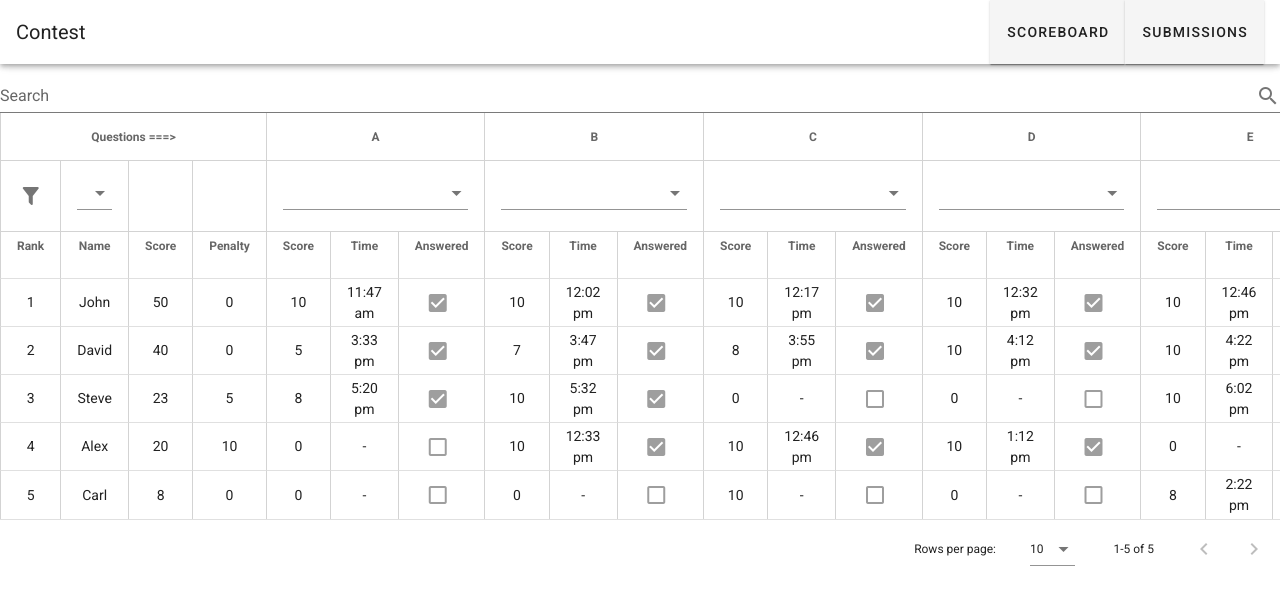
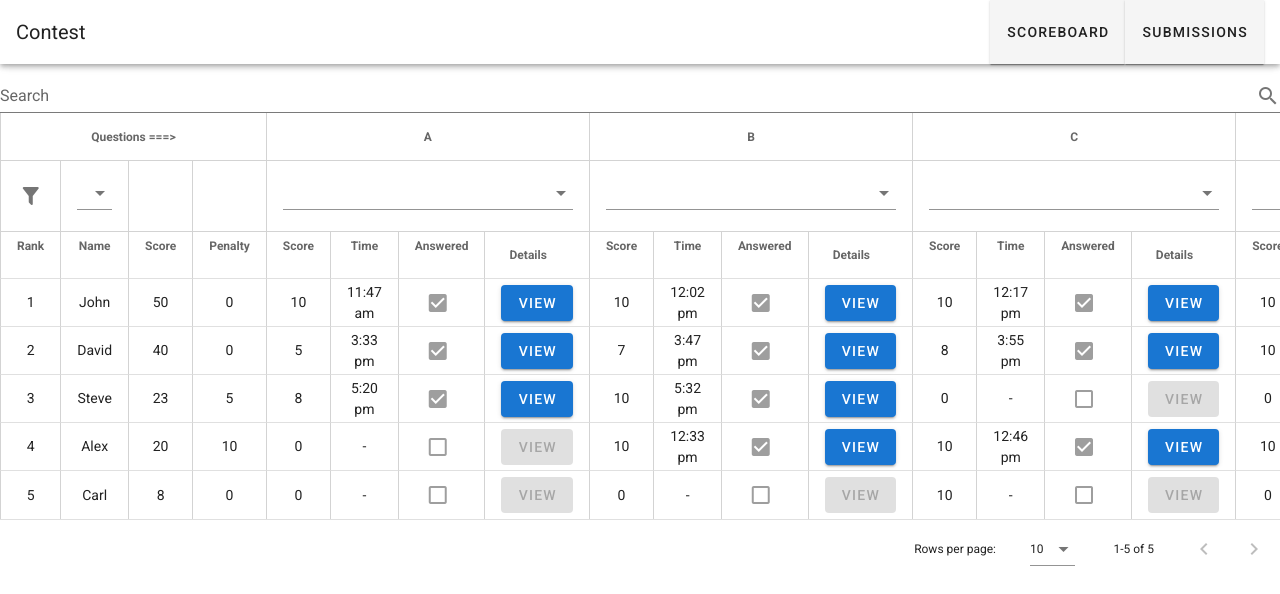
Before and after one commit to manankarnik/contest, a Vue app: page /scoreboard in a window 1280 px wide. Shown: the top 594 px of the page. Built offline with nearby package versions, Linux system fonts and the light colour scheme.

Commit message:
feat: add details columns with buttons

```diff
--- a/src/store/index.js
+++ b/src/store/index.js
@@ -14,18 +14,23 @@ export default new Vuex.Store({
         { text: "Score", value: "aScore", align: "center" },
         { text: "Time", value: "aTime", align: "center" },
         { text: "Answered", value: "aAnswered", align: "center" },
+        { text: "Details", value: "aDetails", align: "center" },
         { text: "Score", value: "bScore", align: "center" },
         { text: "Time", value: "bTime", align: "center" },
         { text: "Answered", value: "bAnswered", align: "center" },
+        { text: "Details", value: "bDetails", align: "center" },
         { text: "Score", value: "cScore", align: "center" },
         { text: "Time", value: "cTime", align: "center" },
         { text: "Answered", value: "cAnswered", align: "center" },
+        { text: "Details", value: "cDetails", align: "center" },
         { text: "Score", value: "dScore", align: "center" },
         { text: "Time", value: "dTime", align: "center" },
         { text: "Answered", value: "dAnswered", align: "center" },
+        { text: "Details", value: "dDetails", align: "center" },
         { text: "Score", value: "eScore", align: "center" },
         { text: "Time", value: "eTime", align: "center" },
         { text: "Answered", value: "eAnswered", align: "center" },
+        { text: "Details", value: "eDetails", align: "center" },
       ],
       items: [
         {
--- a/src/views/ScoreboardView.vue
+++ b/src/views/ScoreboardView.vue
@@ -17,11 +17,11 @@
         <thead class="center">
           <tr>
             <th colspan="4">Questions ===></th>
-            <th colspan="3">A</th>
-            <th colspan="3">B</th>
-            <th colspan="3">C</th>
-            <th colspan="3">D</th>
-            <th colspan="3">E</th>
+            <th colspan="4">A</th>
+            <th colspan="4">B</th>
+            <th colspan="4">C</th>
+            <th colspan="4">D</th>
+            <th colspan="4">E</th>
           </tr>
           <tr>
             <td><v-icon>mdi-filter</v-icon></td>
@@ -36,7 +36,7 @@
             </td>
             <td></td>
             <td></td>
-            <td colspan="3" v-for="(ans, idx) in answers" :key="idx">
+            <td colspan="4" v-for="(ans, idx) in answers" :key="idx">
               <v-select
                 v-model="ans.answered"
                 :items="['Answered', 'Unanswered']"
@@ -64,6 +64,20 @@
           disabled
         ></v-simple-checkbox>
       </template>
+      <template
+        v-for="val in [
+          { key: 'aDetails', disabled: 'aAnswered' },
+          { key: 'bDetails', disabled: 'bAnswered' },
+          { key: 'cDetails', disabled: 'cAnswered' },
+          { key: 'dDetails', disabled: 'dAnswered' },
+          { key: 'eDetails', disabled: 'eAnswered' },
+        ]"
+        v-slot:[`item.`+val.key]="{ item }"
+      >
+        <v-btn :key="val.key" color="primary" :disabled="!item[val.disabled]"
+          >View</v-btn
+        >
+      </template>
     </v-data-table>
   </div>
 </template>
@@ -76,10 +90,10 @@ export default {
       name: "",
       answers: [
         { col: 6, answered: "" },
-        { col: 9, answered: "" },
-        { col: 12, answered: "" },
-        { col: 15, answered: "" },
+        { col: 10, answered: "" },
+        { col: 14, answered: "" },
         { col: 18, answered: "" },
+        { col: 22, answered: "" },
       ],
       headers: [],
       items: [],
```
